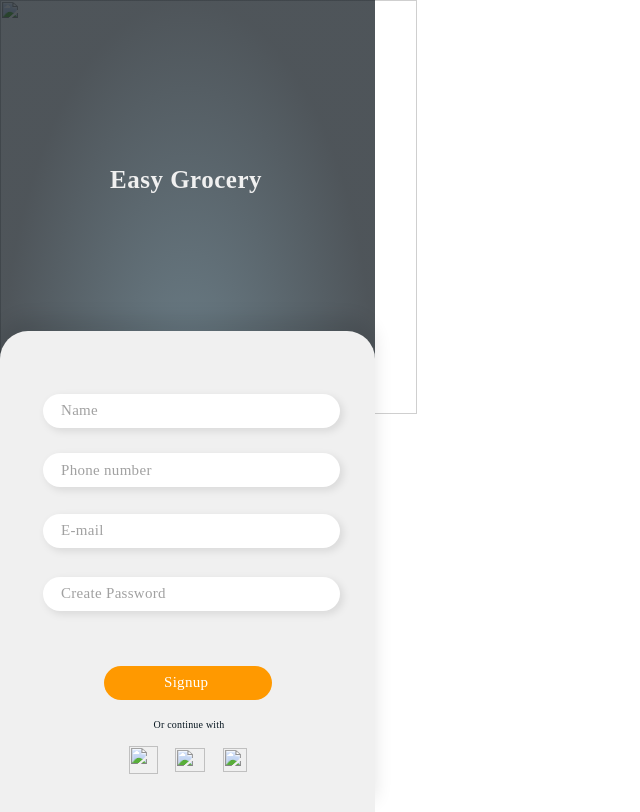
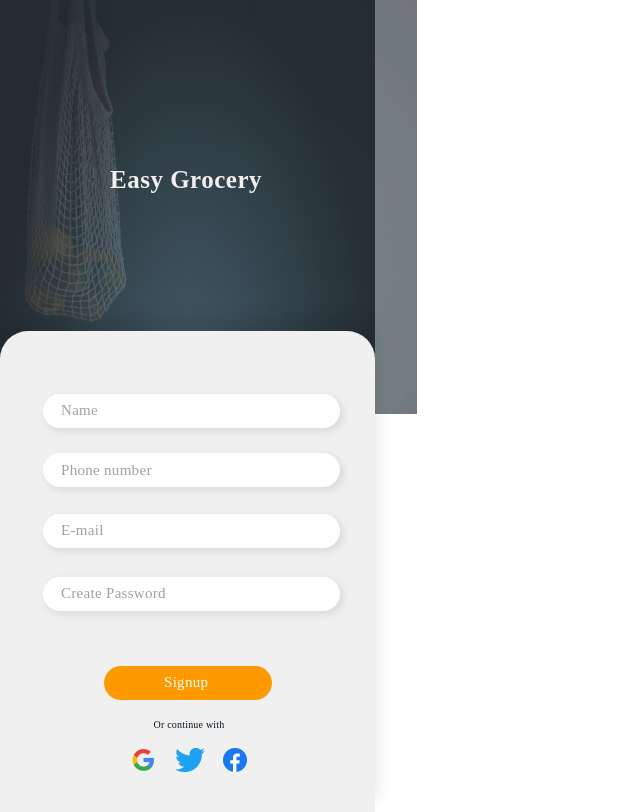
Before and after one commit to NidhishR7/testing, a plain HTML site: page frame-21.html in a window 1280 px wide. Shown: the whole page, without its empty margins (0-640 px from the left). Drawn offline with Linux system fonts and the light colour scheme; a web font is replaced by a local one.

Commit message:
Add files via upload

```diff
--- a/frame-21.html
+++ b/frame-21.html
@@ -19,7 +19,7 @@
       <img
         class="gaelle-marcel-y1kfbwwzop4-unsp-icon"
         alt=""
-        src="public/gaellemarcely1kfbwwzop4unsplash-1@2x.png"
+        src="gaellemarcely1kfbwwzop4unsplash-1@2x.png"
       />
       <div class="rectangle-div"></div>
       <div class="rectangle-div1"></div>
@@ -42,15 +42,15 @@
       <img
         class="google-logo-png-webinar-optimi-icon"
         alt=""
-        src="public/googlelogopngwebinaroptimizingforsuccessgooglebusinesswebinar13@2x.png"
+        src="googlelogopngwebinaroptimizingforsuccessgooglebusinesswebinar13@2x.png"
       /><img
         class="twitter-logo-6-icon"
         alt=""
-        src="public/twitterlogo6@2x.png"
+        src="twitterlogo6@2x.png"
       /><img
         class="facebook-logo-2021-1024x1024-icon"
         alt=""
-        src="public/facebooklogo20211024x1024@2x.png"
+        src="facebooklogo20211024x1024@2x.png"
       />
     </div>
 
```
